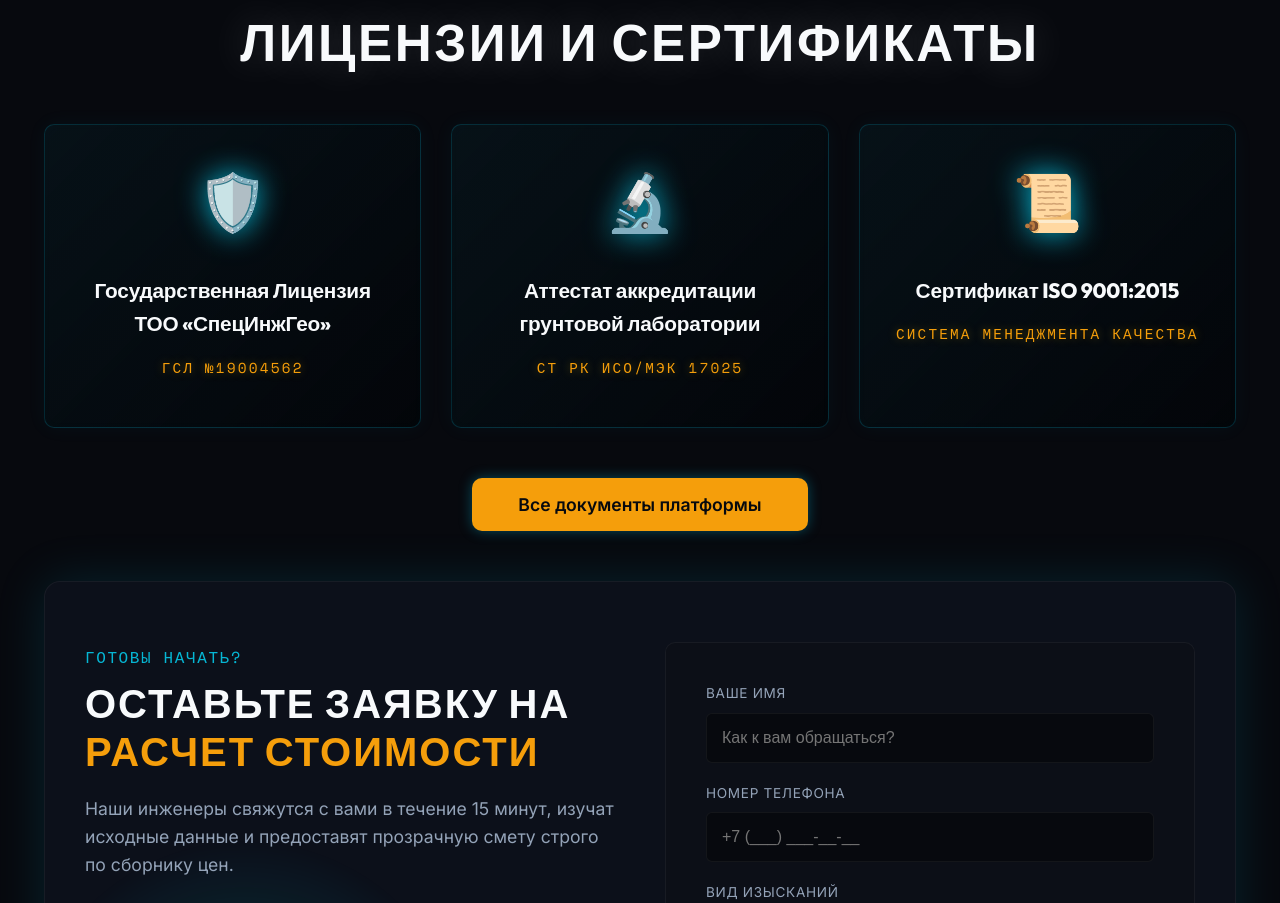
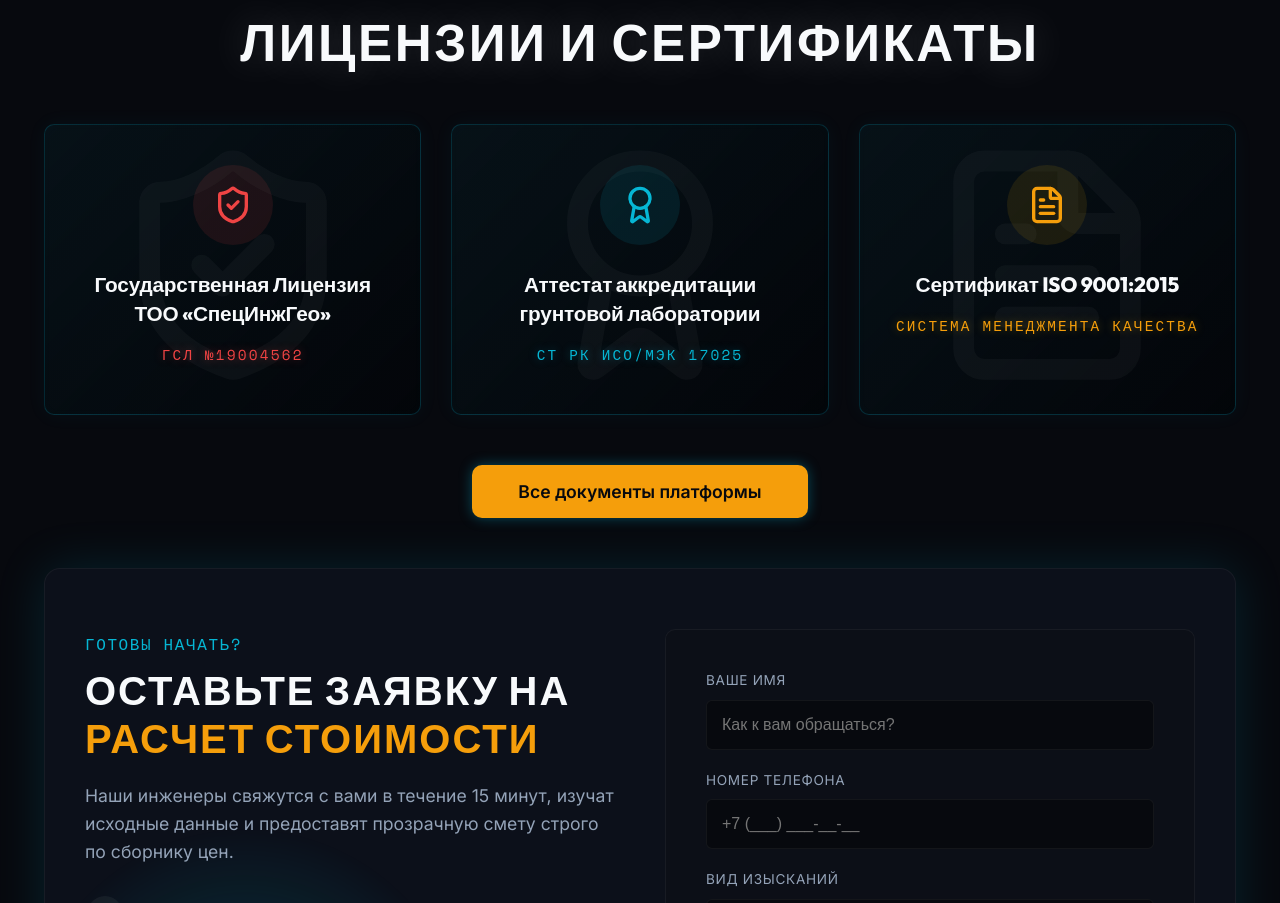
Before and after one commit to Claower3D/spengeo-kz, a React (Vite) app in the folder frontend/: page / in a window 1280 px wide. Shown: the part 7540-8443 px from the top of the page. Built offline with nearby package versions, Linux system fonts and the light colour scheme.

Commit message:
Upgrade Licenses section to use neon lucide-react icons and premium glow styling

```diff
--- a/frontend/src/App.jsx
+++ b/frontend/src/App.jsx
@@ -960,18 +960,28 @@ function App() {
             <section style={{ marginBottom: '50px', position: 'relative' }}>
               <div style={{ textAlign: 'center', marginBottom: '40px' }}>
                 <span className="hero-subtitle" style={{ color: 'var(--color-cyan)', textShadow: '0 0 15px rgba(6, 182, 212, 0.6)' }}>ОФИЦИАЛЬНЫЙ СТАТУС</span>
-                <h2 style={{ fontSize: '3.2rem', textShadow: '0 0 40px rgba(255,255,255,0.2)' }}>Лицензии и Сертификаты</h2>
+                <h2 style={{ fontSize: '3.2rem', textShadow: '0 0 40px rgba(255,255,255,0.2)' }}>{t.sections.licensesTitle}</h2>
               </div>
               <div style={{ display: 'grid', gridTemplateColumns: 'repeat(auto-fit, minmax(320px, 1fr))', gap: '30px', position: 'relative', zIndex: 2 }}>
                 {DOCUMENTS_DATA.slice(0, 3).map(doc => (
-                  <div key={doc.id} className="glow-card-premium" style={{ padding: '40px 30px', textAlign: 'center' }}>
-                    <div className="license-icon-glow">
-                      {doc.id === 'lic-gsl' && '🛡️'}
-                      {doc.id === 'accreditation' && '🔬'}
-                      {doc.id.startsWith('iso') && '📜'}
-                    </div>
-                    <h3 style={{ fontSize: '1.3rem', marginBottom: '15px', color: 'var(--color-text-primary)', fontWeight: 800 }}>{doc.title}</h3>
-                    <span className="spec-label" style={{ color: 'var(--color-accent)', fontSize: '0.9rem', letterSpacing: '0.15em', textShadow: '0 0 10px rgba(234, 179, 8, 0.4)' }}>{doc.subtitle}</span>
+                  <div key={doc.id} className="glow-card-premium" style={{ padding: '40px 30px', textAlign: 'center', position: 'relative', overflow: 'hidden', display: 'flex', flexDirection: 'column', alignItems: 'center' }}>
+
+                    {/* Background faint huge icon */}
+                    <div style={{ position: 'absolute', top: '50%', left: '50%', transform: 'translate(-50%, -50%)', opacity: 0.03, pointerEvents: 'none' }}>
+                      {doc.id === 'lic-gsl' && <ShieldCheck size={250} />}
+                      {doc.id === 'accreditation' && <Award size={250} />}
+                      {doc.id.startsWith('iso') && <FileText size={250} />}
+                    </div>
+
+                    {/* Glowing front icon */}
+                    <div style={{ background: doc.id === 'lic-gsl' ? 'rgba(239, 68, 68, 0.1)' : doc.id === 'accreditation' ? 'rgba(6, 182, 212, 0.1)' : 'rgba(234, 179, 8, 0.1)', padding: '20px', borderRadius: '50%', marginBottom: '25px', display: 'inline-flex', position: 'relative', zIndex: 2 }}>
+                      {doc.id === 'lic-gsl' && <ShieldCheck size={40} color="#ef4444" />}
+                      {doc.id === 'accreditation' && <Award size={40} color="var(--color-cyan)" />}
+                      {doc.id.startsWith('iso') && <FileText size={40} color="var(--color-accent)" />}
+                    </div>
+
+                    <h3 style={{ fontSize: '1.3rem', marginBottom: '15px', color: 'var(--color-text-primary)', fontWeight: 800, position: 'relative', zIndex: 2, lineHeight: 1.4 }}>{doc.title}</h3>
+                    <span className="spec-label" style={{ color: doc.id === 'lic-gsl' ? '#ef4444' : doc.id === 'accreditation' ? 'var(--color-cyan)' : 'var(--color-accent)', fontSize: '0.9rem', letterSpacing: '0.15em', textShadow: `0 0 10px ${doc.id === 'lic-gsl' ? 'rgba(239, 68, 68, 0.4)' : doc.id === 'accreditation' ? 'rgba(6, 182, 212, 0.4)' : 'rgba(234, 179, 8, 0.4)'}`, position: 'relative', zIndex: 2 }}>{doc.subtitle}</span>
                   </div>
                 ))}
               </div>
```
